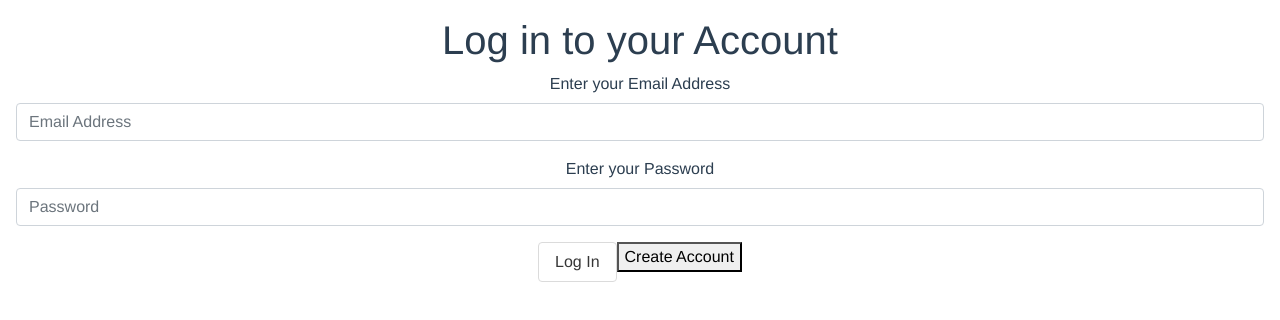
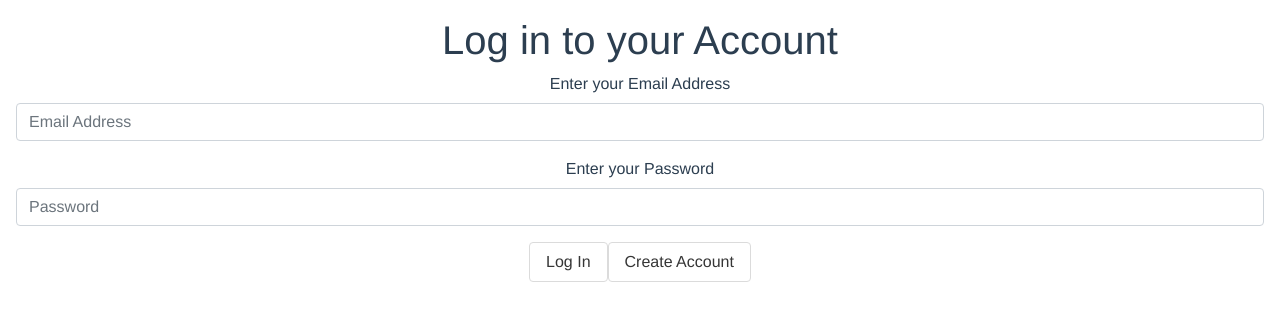
Before and after one commit to holistic-web/portfolio-fabricator, a Vue app in the folder portfolio-management/admin-ui/: page /log-in in a window 1280 px wide. Shown: the top 320 px of the page. Built offline with nearby package versions, Linux system fonts and the light colour scheme.

Commit message:
fix: authentication details

```diff
--- a/portfolio-management/admin-ui/src/containers/authentication/LogIn.vue
+++ b/portfolio-management/admin-ui/src/containers/authentication/LogIn.vue
@@ -22,15 +22,16 @@
 
 			<b-button
 				@click="login"
-				type="submit"
-				variant="primary">
+				type="submit">
 				Log In
 			</b-button>
 
 			<router-link
-				to="/sign-up"
-				tag="button">
-				Create Account
+				:to="{ name: 'authentication.signUp' }">
+				<b-button
+					type="submit">
+					Create Account
+				</b-button>
 			</router-link>
 
 		</b-form>
--- a/portfolio-management/admin-ui/src/containers/authentication/SignUp.vue
+++ b/portfolio-management/admin-ui/src/containers/authentication/SignUp.vue
@@ -46,6 +46,13 @@
 				variant="danger">
 				Reset
 			</b-button>
+			<router-link
+				:to="{ name: 'authentication.logIn' }">
+				<b-button
+					type="submit">
+					Existing User?
+				</b-button>
+			</router-link>
 
 		</b-form>
 	</div>
```
